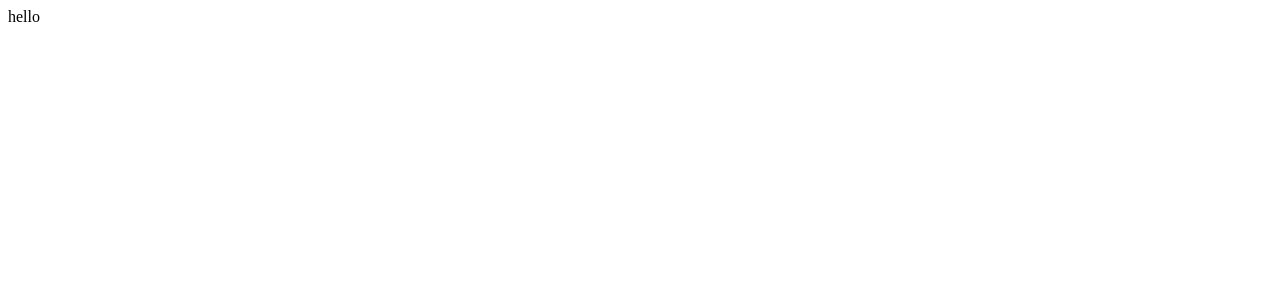
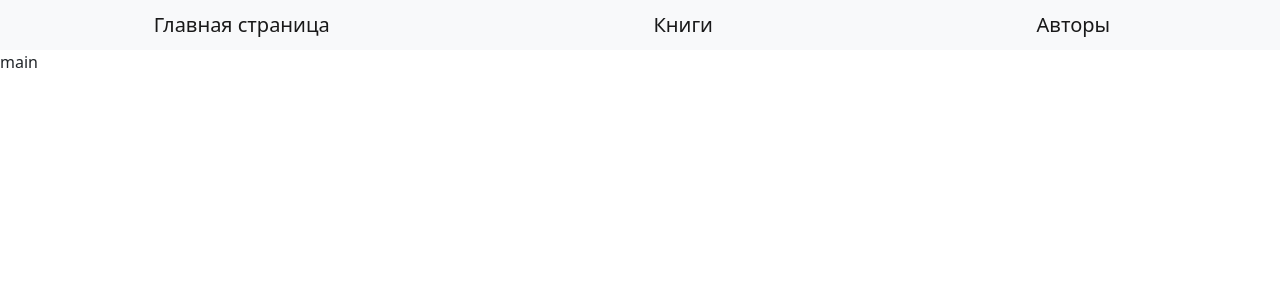
Before and after one commit to Chris25345/garpix-testovoe, a React (Create React App) app in the folder client/: page / in a window 1280 px wide. Shown: the top 300 px of the page. Built offline with nearby package versions, Linux system fonts and the light colour scheme.

Commit message:
pages init

```diff
--- a/client/package.json
+++ b/client/package.json
@@ -8,6 +8,7 @@
     "@testing-library/user-event": "^12.1.10",
     "react": "^17.0.2",
     "react-dom": "^17.0.2",
+    "react-router-dom": "^5.3.0",
     "react-scripts": "4.0.3",
     "web-vitals": "^1.0.1"
   },
--- a/client/public/index.html
+++ b/client/public/index.html
@@ -8,6 +8,10 @@
       name="description"
       content="Web site created using create-react-app"
     />
+    <link
+      href="https://cdn.jsdelivr.net/npm/bootstrap@5.1.3/dist/css/bootstrap.min.css"
+      rel="stylesheet" integrity="sha384-1BmE4kWBq78iYhFldvKuhfTAU6auU8tT94WrHftjDbrCEXSU1oBoqyl2QvZ6jIW3"
+      crossorigin="anonymous">
     <title>React App</title>
   </head>
   <body>
--- a/client/src/App.js
+++ /dev/null
@@ -1,11 +0,0 @@
-import './App.css';
-
-function App() {
-  return (
-    <div>
-      hello
-    </div>
-  );
-}
-
-export default App;
--- /dev/null
+++ b/client/src/components/App/App.js
@@ -0,0 +1,28 @@
+import './App.css';
+import { BrowserRouter, Switch, Route } from 'react-router-dom';
+import Navbar from '../Navbar/Navbar';
+
+
+function App() {
+  return (
+    <BrowserRouter>
+      <Navbar />
+
+      <Switch>
+        <Route exact path="/">
+          main
+        </Route>
+
+        <Route exact path="/books">
+          books
+        </Route>
+
+        <Route exact path="/authors">
+          authors
+        </Route>
+      </Switch>
+    </BrowserRouter>
+  );
+}
+
+export default App;
--- /dev/null
+++ b/client/src/components/Navbar/Navbar.js
@@ -0,0 +1,16 @@
+import React from 'react';
+import { Link } from 'react-router-dom';
+import s from './Navbar.module.css';
+
+
+const Navbar = () => {
+  return (
+    <nav className={`navbar navbar-light bg-light ${s.navbar}`}>
+      <Link to="/" className="navbar-brand mb-0 h1">Главная страница</Link>
+      <Link to="/books" className="navbar-brand mb-0 h1">Книги</Link>
+      <Link to="/authors" className="navbar-brand mb-0 h1">Авторы</Link>
+    </nav>
+  )
+}
+
+export default Navbar
--- /dev/null
+++ b/client/src/components/Navbar/Navbar.module.css
@@ -0,0 +1,4 @@
+.navbar {
+  display: flex;
+  justify-content: space-around;
+}
--- a/client/src/index.js
+++ b/client/src/index.js
@@ -1,6 +1,6 @@
 import React from 'react';
 import ReactDOM from 'react-dom';
-import App from './App';
+import App from './components/App/App';
 
 ReactDOM.render(
   <React.StrictMode>
```
Also changed, not shown: client/src/components/App/App.css (renamed from client/src/App.css), 2 other files (tests, documents, lock files or other folders).
